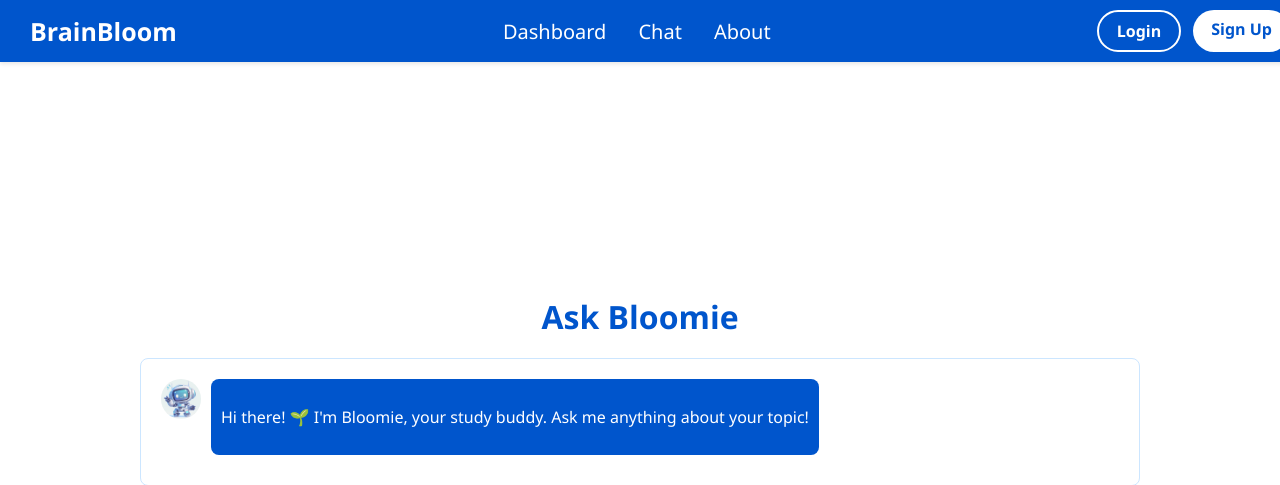
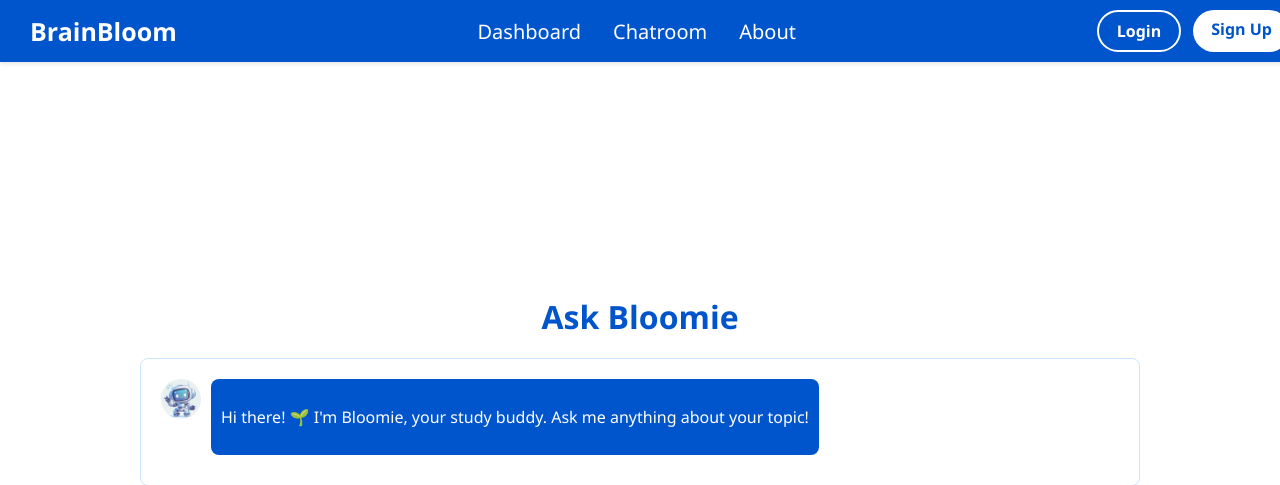
Before and after one commit to UniqLee/BrainBloom, a Flask app: page /bloomie-ai in a window 1280 px wide. Shown: the top 485 px of the page. Run offline with Flask 3, Linux system fonts and the light colour scheme.

Commit message:
Fixed the navbar

```diff
--- a/app.py
+++ b/app.py
@@ -71,7 +71,7 @@ def login():
         if user and check_password_hash(user['user_password'], password):
             session['email'] = email
             flash('Logged in successfully!', 'success')
-            return redirect(url_for('chatroom'))
+            return redirect(url_for('dashboard'))
         else:
             flash("User does not exist!")
 
--- a/templates/about.html
+++ b/templates/about.html
@@ -12,7 +12,7 @@
     </div>
     <div class="nav-links">
       <a href="/dashboard">Dashboard</a>
-      <a href="/chat">Chat</a>
+      <a href="/chatroom">Chatroom</a>
       <a href="/bloomie-ai">Talk to Bloomie</a>
     </div>
     <div class="nav-cta-buttons">
--- a/templates/bloomie-ai.html
+++ b/templates/bloomie-ai.html
@@ -16,7 +16,7 @@
 
   <div class="nav-links">
     <a href="/dashboard">Dashboard</a>
-    <a href="/chatroom">Chat</a>
+    <a href="/chatroom">Chatroom</a>
     <a href="/about">About</a>
   </div>
 
--- a/templates/chatroom.html
+++ b/templates/chatroom.html
@@ -15,7 +15,7 @@
 
   <div class="nav-links">
     <a href="/dashboard">Dashboard</a>
-    <a href="/chatroom">Chat</a>
+    <a href="/chatroom">Chatroom</a>
     <a href="/about">About</a>
     <a href="/bloomie-ai">Talk to Bloomie</a>
   </div>
--- a/templates/dashboard.html
+++ b/templates/dashboard.html
@@ -14,7 +14,7 @@
   </div>
   <div class="nav-links">
     <a href="/dashboard">Dashboard</a>
-    <a href="/chatroom">Chat</a>
+    <a href="/chatroom">Chatroom</a>
     <a href="/about">About</a>
     <a href="/bloomie-ai">Talk to Bloomie</a>
   </div>
```
Also changed, not shown: database/brainbloom.db.
